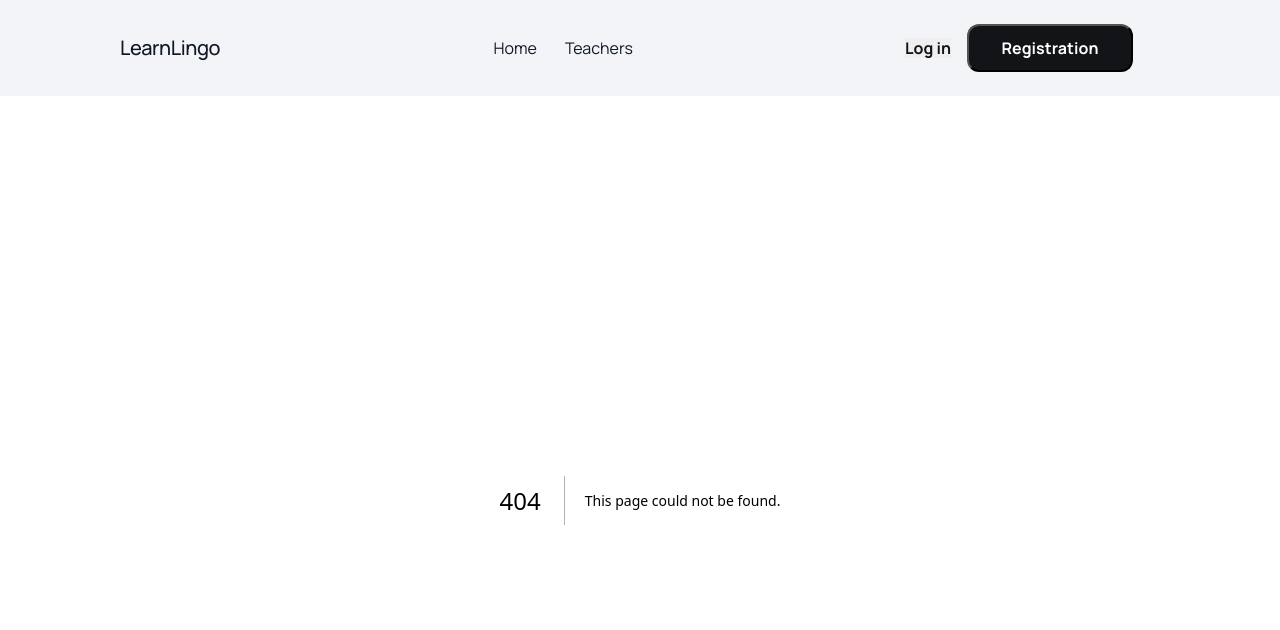
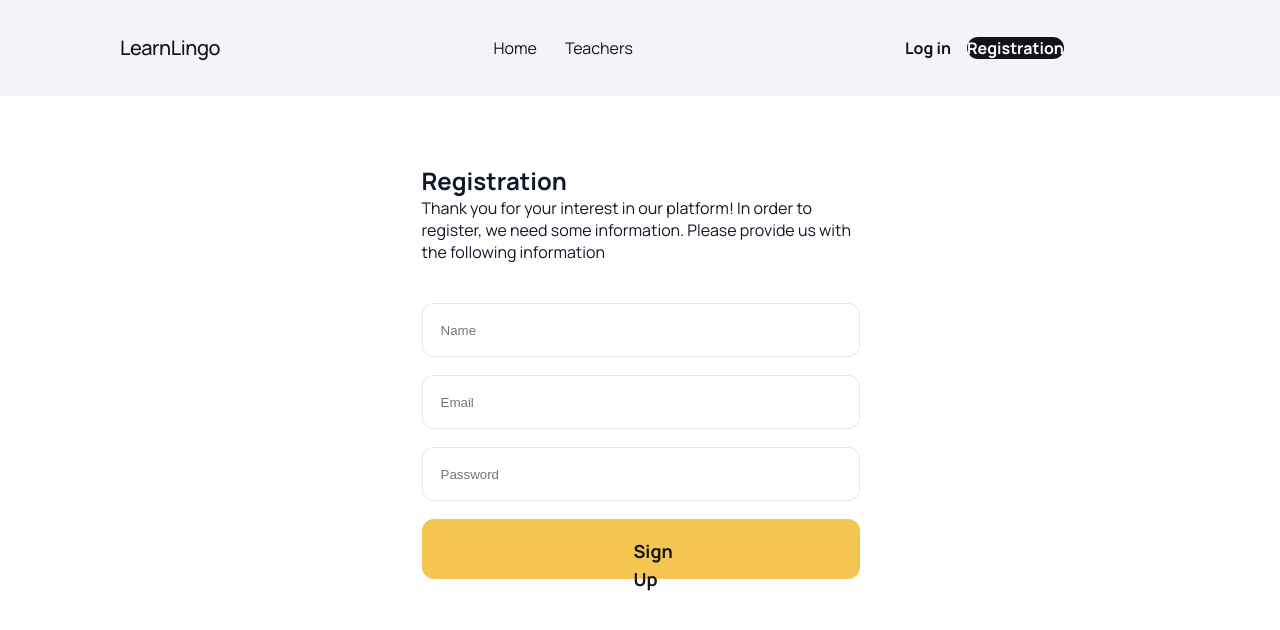
Before and after one commit to tanya-vasylovych/learn-lingo, a Next.js app: page /auth/register in a window 1280 px wide. Before the commit this address had no page. Shown: the top 630 px of the page. Built offline with nearby package versions, Linux system fonts and the light colour scheme.

Commit message:
registration

```diff
--- /dev/null
+++ b/app/(auth)/auth/register/page.tsx
@@ -0,0 +1,11 @@
+import Registration from "@/components/Registration/Registration";
+
+const page = () => {
+  return (
+    <div>
+      <Registration />
+    </div>
+  );
+};
+
+export default page;
--- a/components/Header/Header.module.css
+++ b/components/Header/Header.module.css
@@ -6,11 +6,6 @@
   background-color: #f2f4f7;
   color: #101828;
   margin-bottom: 4px;
-}
-
-.header a {
-  text-decoration: none;
-  color: #101828;
 }
 
 .logo {
@@ -37,10 +32,6 @@
   height: 20px;
 }
 
-.navigation li a {
-  text-decoration: none;
-  color: #101828;
-}
 .buttons {
   display: flex;
   gap: 16px;
@@ -56,6 +47,7 @@
   color: #121417;
   border: none;
 }
+
 .registration {
   border-radius: 12px;
   width: 166px;
--- a/components/Header/Header.tsx
+++ b/components/Header/Header.tsx
@@ -19,10 +19,14 @@ const Header = () => {
       </nav>
       <ul className={css.buttons}>
         <li>
-          <button className={css.login}>Log in</button>
+          <Link href="/auth/login" className={css.login}>
+            Log in
+          </Link>
         </li>
         <li>
-          <button className={css.registration}>Registration</button>
+          <Link href="/auth/register" className={css.registration}>
+            Registration
+          </Link>
         </li>
       </ul>
     </header>
--- /dev/null
+++ b/components/Registration/Registration.module.css
@@ -0,0 +1,41 @@
+.container {
+  border-radius: 30px;
+  width: 565px;
+  height: 599px;
+  background: #fff;
+  margin: 0 auto;
+  padding: 64px;
+}
+
+.form {
+  display: flex;
+  width: 438px;
+  height: 198px;
+  flex-direction: column;
+  gap: 18px;
+  margin-top: 40px;
+}
+
+.input {
+  border: 1px solid rgba(18, 20, 23, 0.1);
+  border-radius: 12px;
+  padding: 16px 18px;
+  width: 438px;
+  height: 54px;
+}
+
+.button {
+  border-radius: 12px;
+  border-color: transparent;
+  padding: 16px 210px;
+  width: 438px;
+  height: 60px;
+  background: #f4c550;
+  cursor: pointer;
+  font-family: var(--font-family);
+  font-weight: 700;
+  font-size: 18px;
+  line-height: 156%;
+  color: #121417;
+  padding: auto;
+}
--- /dev/null
+++ b/components/Registration/Registration.tsx
@@ -0,0 +1,89 @@
+"use client";
+import css from "./Registration.module.css";
+import { useState, FormEvent, ChangeEvent } from "react";
+
+interface FormData {
+  name: string;
+  email: string;
+  password: string;
+}
+
+const Registration = () => {
+  const [formData, setFormData] = useState({
+    name: "",
+    email: "",
+    password: "",
+  });
+  const handleChange = (
+    e: ChangeEvent<HTMLInputElement | HTMLTextAreaElement>
+  ) => {
+    setFormData({
+      ...formData,
+      [e.target.name]: e.target.value,
+    });
+  };
+
+  const handleSubmit = (e: FormEvent<HTMLFormElement>) => {
+    e.preventDefault();
+    console.log("Data:", formData);
+  };
+  return (
+    <div className={css.container}>
+      <div>
+        {" "}
+        <h2>Registration</h2>
+        <p>
+          Thank you for your interest in our platform! In order to register, we
+          need some information. Please provide us with the following
+          information
+        </p>
+      </div>
+      <form onSubmit={handleSubmit} className={css.form}>
+        <div className={css.field}>
+          <input
+            type="text"
+            id="name"
+            name="name"
+            value={formData.name}
+            onChange={handleChange}
+            required
+            className={css.input}
+            placeholder="Name"
+          />
+        </div>
+
+        <div className={css.field}>
+          <input
+            type="email"
+            id="email"
+            name="email"
+            value={formData.email}
+            onChange={handleChange}
+            required
+            className={css.input}
+            placeholder="Email"
+          />
+        </div>
+
+        <div className={css.field}>
+          <input
+            type="password"
+            id="password"
+            name="password"
+            value={formData.password}
+            onChange={handleChange}
+            required
+            className={css.input}
+            placeholder="Password"
+          />
+        </div>
+
+        <button type="submit" className={css.button}>
+          Sign Up
+        </button>
+      </form>
+    </div>
+  );
+};
+
+export default Registration;
```
Also changed, not shown: app/(auth)/auth/register/RegisterPage.module.css (added).
